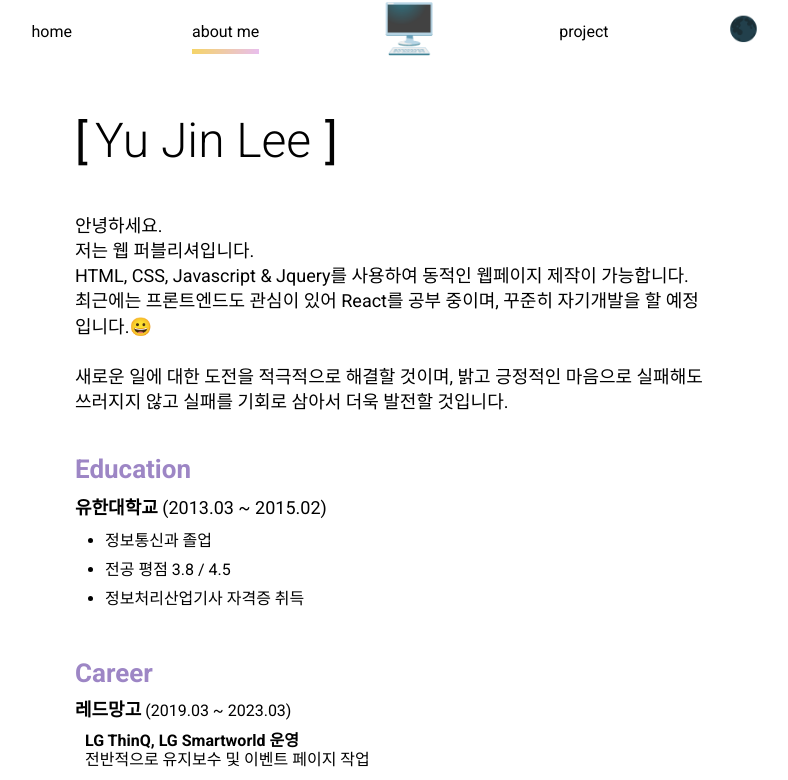
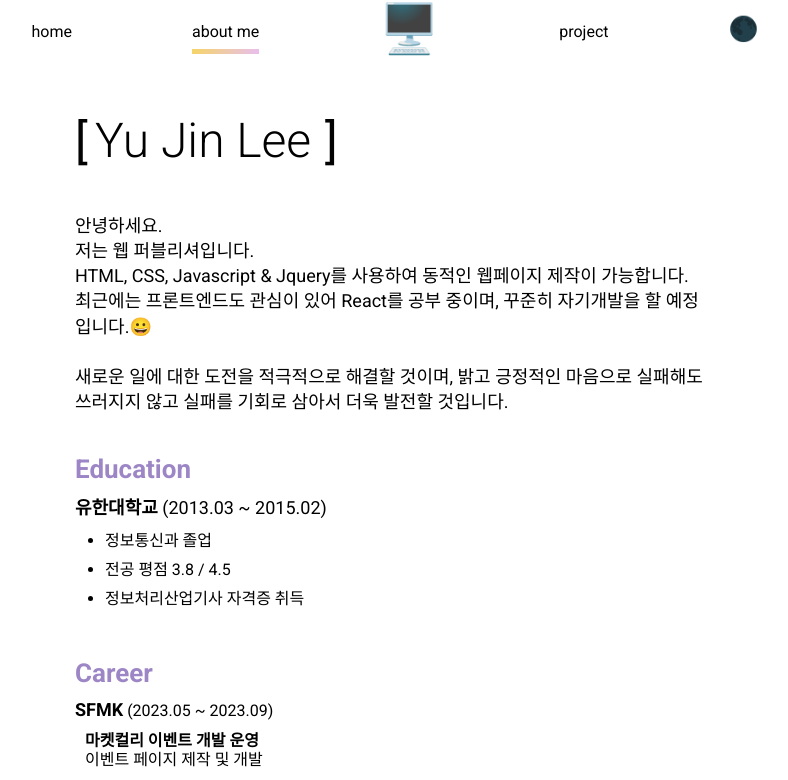
Before and after one commit to yujini-lee/renew_portfolio, a React (Create React App) app: page /about in a window 1280 px wide. Shown: the top 780 px of the page, without its empty margins (245-1033 px from the left). Built offline with nearby package versions, Linux system fonts and the light colour scheme.

Commit message:
Update AboutMe.jsx

```diff
--- a/src/components/about/AboutMe.jsx
+++ b/src/components/about/AboutMe.jsx
@@ -51,6 +51,16 @@ export default function AboutMe() {
                 <h2>Career</h2>
                 <div>
                     <ul>
+                        <li className={styles.crList}>
+                            <div><strong>SFMK</strong> <span>(2023.05 ~ 2023.09)</span></div>
+                            <ul>
+                                <li>
+                                    <b>마켓컬리 이벤트 개발 운영</b> <br/>
+                                    이벤트 페이지 제작 및 개발
+                                </li>
+                            </ul>
+                            <p className={styles.role}><span>Role</span> 퍼블리셔</p>
+                        </li>
                         <li className={styles.crList}>
                             <div><strong>레드망고</strong> <span>(2019.03 ~ 2023.03)</span></div>
                             <ul>
```
